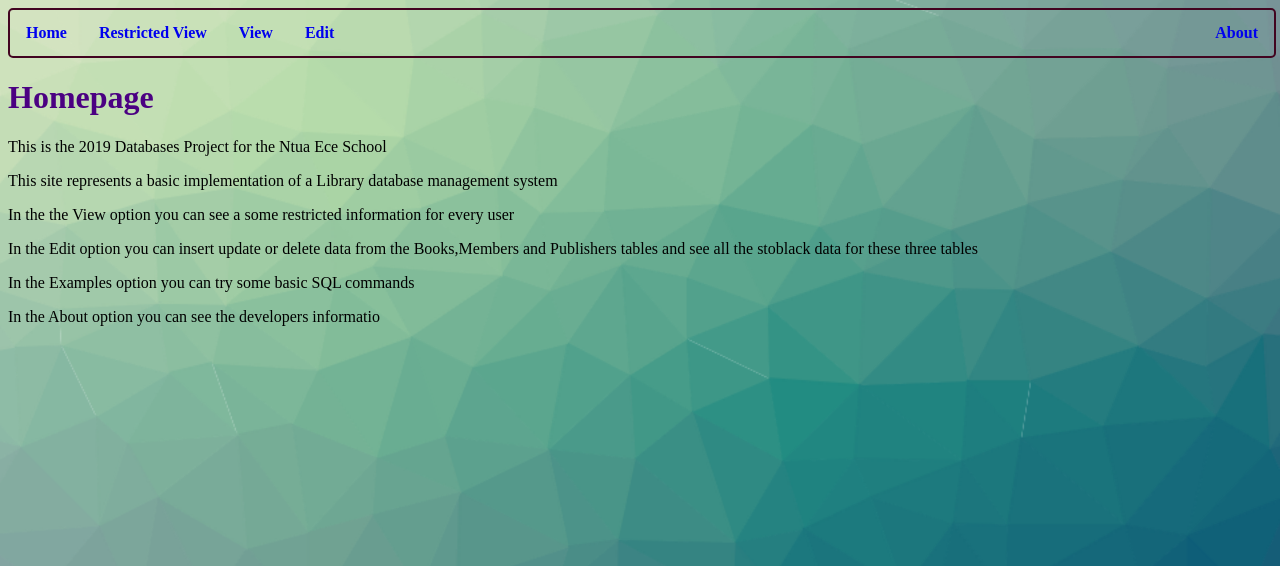
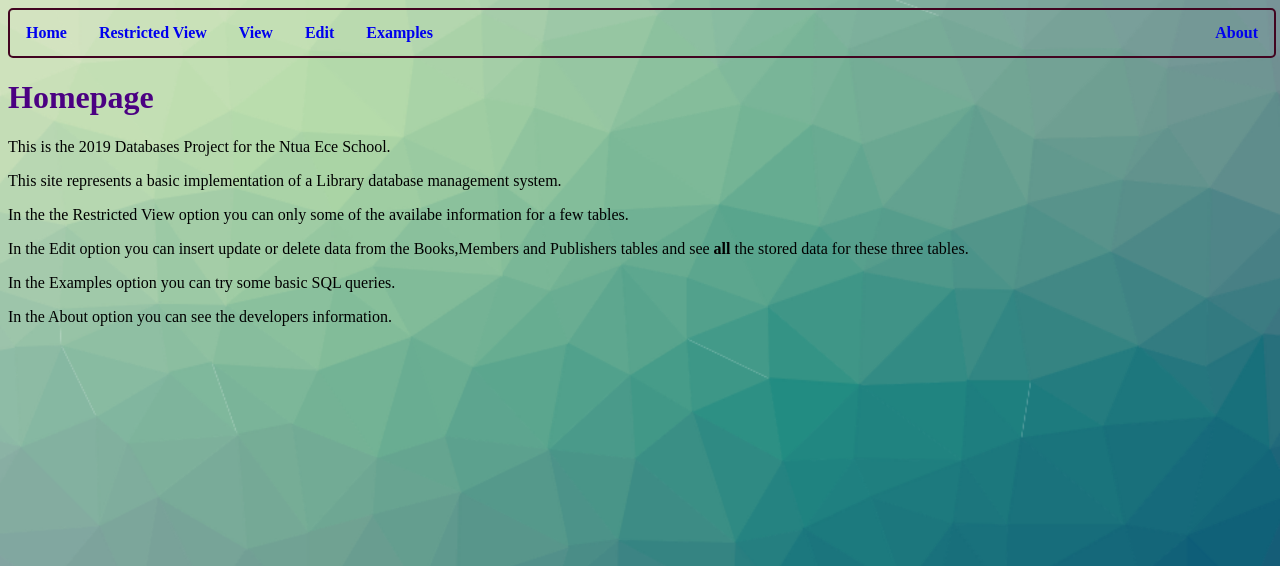
Before and after one commit to georgeaidinis/NTUA, a Flask app: page / in a window 1280 px wide. Shown: the top 566 px of the page. Run offline with Flask 2, Linux system fonts and the light colour scheme; parts of the project's set-up code (start-up, migrations or seed data) failed here and were passed over; some libraries are stand-ins or nearby versions.

Commit message:
Add files via upload

```diff
--- a/Databases/app.py
+++ b/Databases/app.py
@@ -16,18 +16,8 @@ app.config['MYSQL_DB'] = db['mysql_db']
 
 mysql = MySQL(app)
 
-@app.route('/', methods=['GET', 'POST'])
+@app.route('/')
 def index():
-    if request.method == 'POST':
-        # Fetch form data
-        userDetails = request.form
-        name = userDetails['name']
-        email = userDetails['email']
-        cur = mysql.connection.cursor()
-        cur.execute("INSERT INTO users(name, email) VALUES(%s, %s)",(name, email))
-        mysql.connection.commit()
-        cur.close()
-        return redirect('/')
     return render_template('Home.html')
 
 @app.route("/View")
@@ -41,6 +31,10 @@ def RestrictedView():
 @app.route("/Edit")
 def Edit():
     return render_template("Edit.html")
+
+@app.route("/Examples")
+def Examples():
+    return render_template("Examples.html")
 
 @app.route("/InsertBooks",methods=['GET', 'POST'])
 def InsertBooks():
@@ -248,7 +242,6 @@ def restrictedCopies():
         return render_template("RestrictedCopies.html",userDetails=userDetails)
     return render_template("Error.html")
 
-
 @app.route("/RestrictedBooks")
 def restrictedBooks():
     cur = mysql.connection.cursor()
@@ -266,11 +259,9 @@ def Library():
 def Employees():
     return render_template("Employees.html")
 
-
 @app.route("/Error")
 def Error():
     return render_template("Error.html")
 
-
 if __name__ == '__main__':
     app.run(debug=True)
--- a/Databases/templates/Home.html
+++ b/Databases/templates/Home.html
@@ -17,12 +17,12 @@
 
     <h1>Homepage</h1>
 
-    <p style="color:black;"> This is the 2019 Databases Project for the Ntua Ece School</p>
-    <p style="color:black;"> This site represents a basic implementation of a Library database management system </p>
-    <p style="color:black;"> In the the View option you can see a some restricted information for every user </p>
-    <p style="color:black;"> In the Edit option you can insert update or delete data from the Books,Members and Publishers tables and see all the stoblack data for these three tables</p>
-    <p style="color:black;"> In the Examples option you can try some basic SQL commands </p>
-    <p style="color:black;"> In the About option you can see the developers informatio </p>
+    <p style="color:black;"> This is the 2019 Databases Project for the Ntua Ece School.</p>
+    <p style="color:black;"> This site represents a basic implementation of a Library database management system. </p>
+    <p style="color:black;"> In the the Restricted View option you can only some of the availabe information for a few tables. </p>
+    <p style="color:black;"> In the Edit option you can insert update or delete data from the Books,Members and Publishers tables and see <b>all</b> the stored data for these three tables.</p>
+    <p style="color:black;"> In the Examples option you can try some basic SQL queries. </p>
+    <p style="color:black;"> In the About option you can see the developers information. </p>
 
     {% endblock %}
   </body>
--- a/Databases/templates/Members.html
+++ b/Databases/templates/Members.html
@@ -22,7 +22,7 @@
     {% extends "Template.html" %}
     {% block content %}
 
-    <h1> Books </h1>
+    <h1> Members </h1>
 
     <p> <i> Do you want to see something else? </i></p>
 
--- a/Databases/templates/Template.html
+++ b/Databases/templates/Template.html
@@ -71,6 +71,7 @@
                   <li><a href="/RestrictedView">Restricted View</a></li>
                   <li><a href="/View">View</a></li>
                   <li><a href="/Edit">Edit</a></li>
+                  <li><a href="/Examples">Examples</a></li>
                   <li style="float:right"><a class="active" href="/About">About</a></li>
               </ul>
           </nav></strong>
```
Also changed, not shown: Databases/templates/Examples.html (added, +34 -0 lines), Databases/templates/RestrictedView.html (indentation only).
